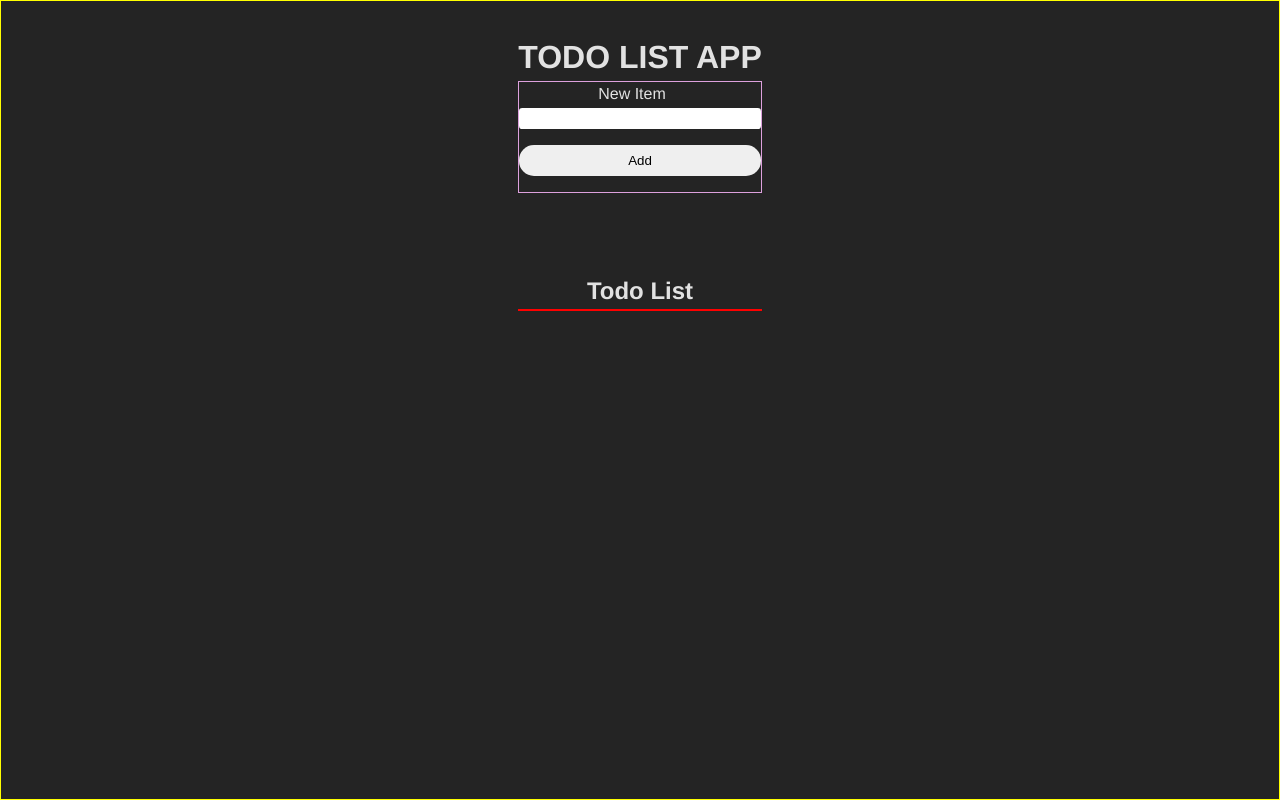
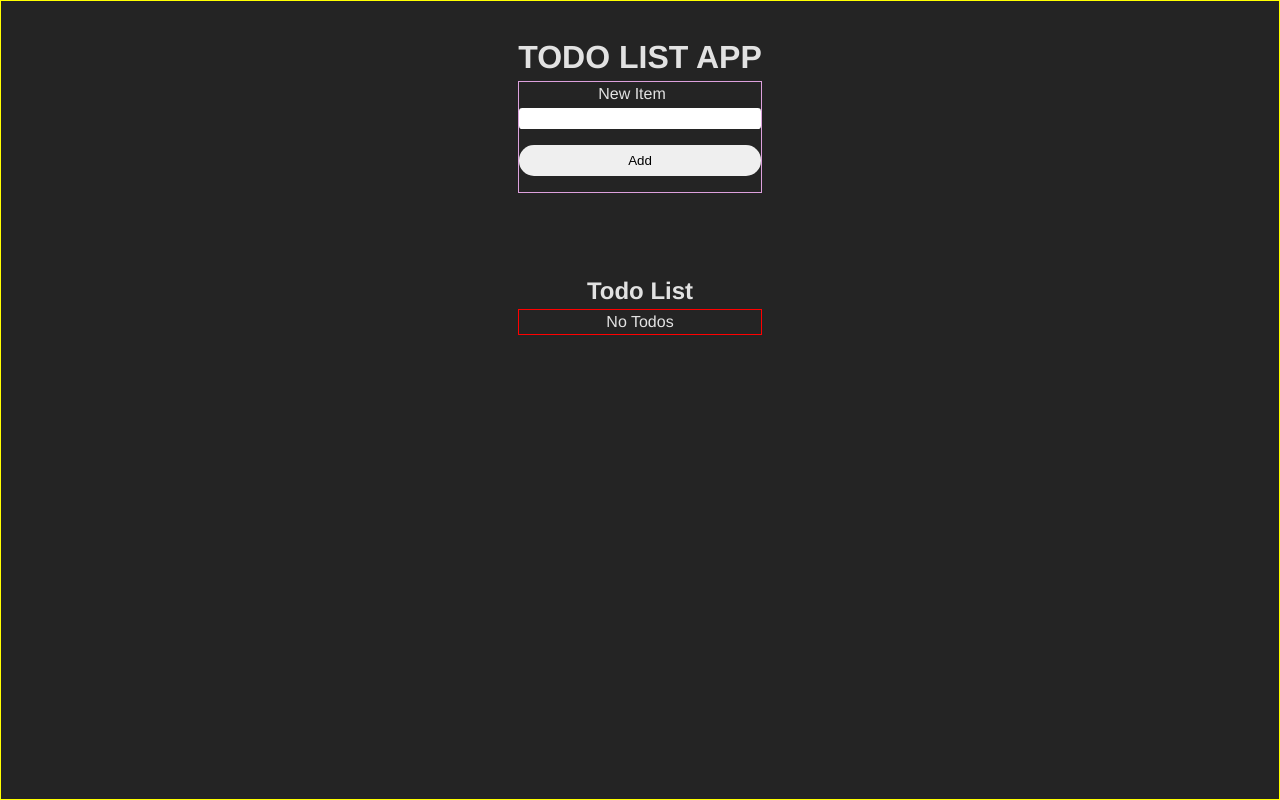
Before and after one commit to T4R0TARO/todo-list-app, a React (Vite) app: page / in a window 1280 px wide. Built offline with nearby package versions, Linux system fonts and the light colour scheme.

Commit message:
delete feature to items

```diff
--- a/src/App.jsx
+++ b/src/App.jsx
@@ -8,11 +8,11 @@ function App() {
   console.log(newItem);
   console.log(todos);
   /** MVP
-   * Input Form for user to add info about the item
-   * Add button to add Item from form
-   * List That displays all added items
+   * Input Form for user to add info about the item ✅
+   * Add button to add Item from form ✅
+   * List That displays all added items ✅
    * Delete button to delete item
-   * Click to mark item as complete
+   * Click to mark item as complete ✅
    */
 
   // Keeps track of changes in the form input
@@ -53,6 +53,12 @@ function App() {
       color: todo.completed ? "green" : "white",
     };
 
+    function deleteTodo(id) {
+      setTodos((prevState) => {
+        return prevState.filter((todo) => todo.id !== id);
+      });
+    }
+
     return (
       <li key={todo.id}>
         <label style={styles}>
@@ -63,7 +69,9 @@ function App() {
           />
           {todo.title}
         </label>
-        <button className="btn btn-delete">Delete</button>
+        <button onClick={() => deleteTodo(todo.id)} className="btn btn-delete">
+          Delete
+        </button>
       </li>
     );
   });
@@ -86,7 +94,10 @@ function App() {
       </form>
       <h1 className="header">Todo List</h1>
       {/* Todo List Items */}
-      <ul className="list">{todoListItems}</ul>
+      <ul className="list">
+        {todos.length === 0 && "No Todos"}
+        {todoListItems}
+      </ul>
     </main>
   );
 }
```
